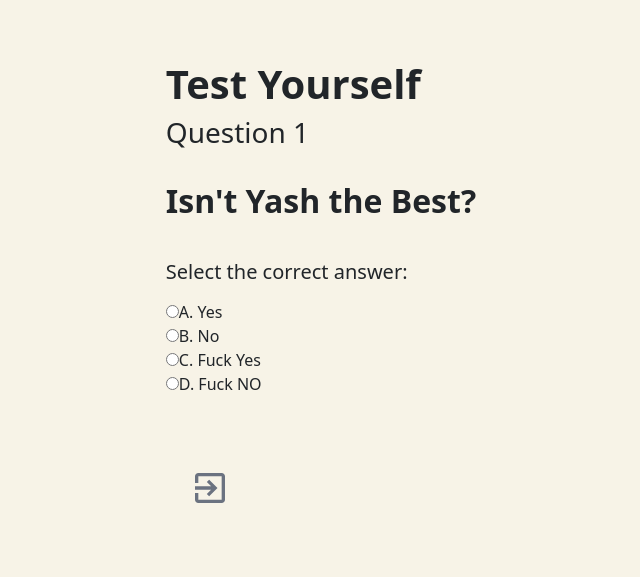
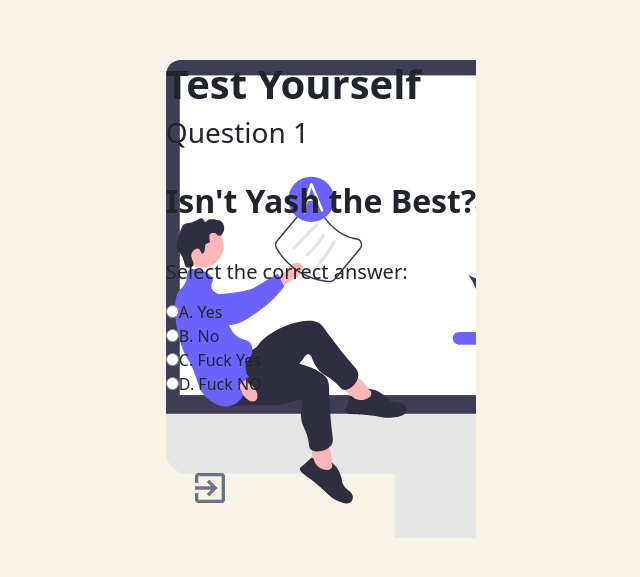
Before and after one commit to Krishhhhh05/CDAC, a React (Create React App) app: page /quiz in a window 1280 px wide. Shown: the part 101-678 px from the top of the page, without its empty margins (319-959 px from the left). Built offline with nearby package versions, Linux system fonts and the light colour scheme.

Commit message:
quizedits

```diff
--- a/package.json
+++ b/package.json
@@ -5,6 +5,7 @@
   "dependencies": {
     "@headlessui/react": "^1.7.13",
     "@heroicons/react": "^1.0.6",
+    "@svgr/webpack": "^8.0.1",
     "@testing-library/jest-dom": "^5.16.5",
     "@testing-library/react": "^13.4.0",
     "@testing-library/user-event": "^13.5.0",
--- a/src/Components/Quiz.js
+++ b/src/Components/Quiz.js
@@ -2,6 +2,8 @@
 import Swal from 'sweetalert2';
 import { useNavigate } from 'react-router-dom';
 import { IoMdExit } from 'react-icons/io';
+import undrawIllustration from '../quiz.svg';
+import './Style.css';
 
 
 const questions = [
@@ -80,6 +82,7 @@
     const optionLabels = ['A', 'B', 'C', 'D'];
 
     return options.map((option, index) => (
+      <>
         <div key={index} className="option">
           <label>
             <input
@@ -93,13 +96,14 @@
             {option}
           </label>
         </div>
+      </>
     ));
   };
 
   return (
     <>
-
-      <div className="quiz-container">
+    <div style={{ backgroundImage: `url(${undrawIllustration})` }}>
+        <div className="quiz-container" >
           <h1><strong>Test Yourself</strong></h1>
           {questions.length > 0 && currentQuestion < questions.length && (
             <div className="question">
@@ -126,6 +130,7 @@
             </div>
           ) : null}
         </div>
+        </div>
     </>
   );
 };
--- a/src/Components/Style.css
+++ b/src/Components/Style.css
@@ -34,6 +34,7 @@
 
   background-color: #f7f3e7;
 }
+
 #container {
   position: relative;
   width: 100%;
--- a/src/Components/TheoryLec1.js
+++ b/src/Components/TheoryLec1.js
@@ -13,7 +13,7 @@
 const TheoryLec1 = () => {
     return (
         <>
-
+            <div className='App'>
                 < div class="flex m-2 justify-start items-center h-screen">
                     <div id="sidebar" class="bg-black rounded-lg h-90 w-20 flex flex-col items-center">
                         <div class="text-white p-8">
@@ -82,6 +82,7 @@
                         </article>
                     </section>
                 </div >
+            </div>
         </>
     )
 }
--- a/src/Components/TheoryLec2.js
+++ b/src/Components/TheoryLec2.js
@@ -12,7 +12,7 @@
 const TheoryLec2 = () => {
   return (
     <>
-
+    <div className='App'>
       < div class="flex m-2 justify-start items-center h-screen">
         <div id="sidebar" class="bg-black rounded-lg h-90 w-20 flex flex-col items-center">
           <div class="text-white p-8">
@@ -81,6 +81,7 @@
           <center><img src="../assets/theorylec2.png" alt="Understanding of Planes and Axis"></img></center>
         </section>
       </div>
+      </div>
     </>
   )
 }
```
Also changed, not shown: src/quiz.svg (added), 1 other file (tests, documents, lock files or other folders). Lines whose indentation alone changed are shown as unchanged.
